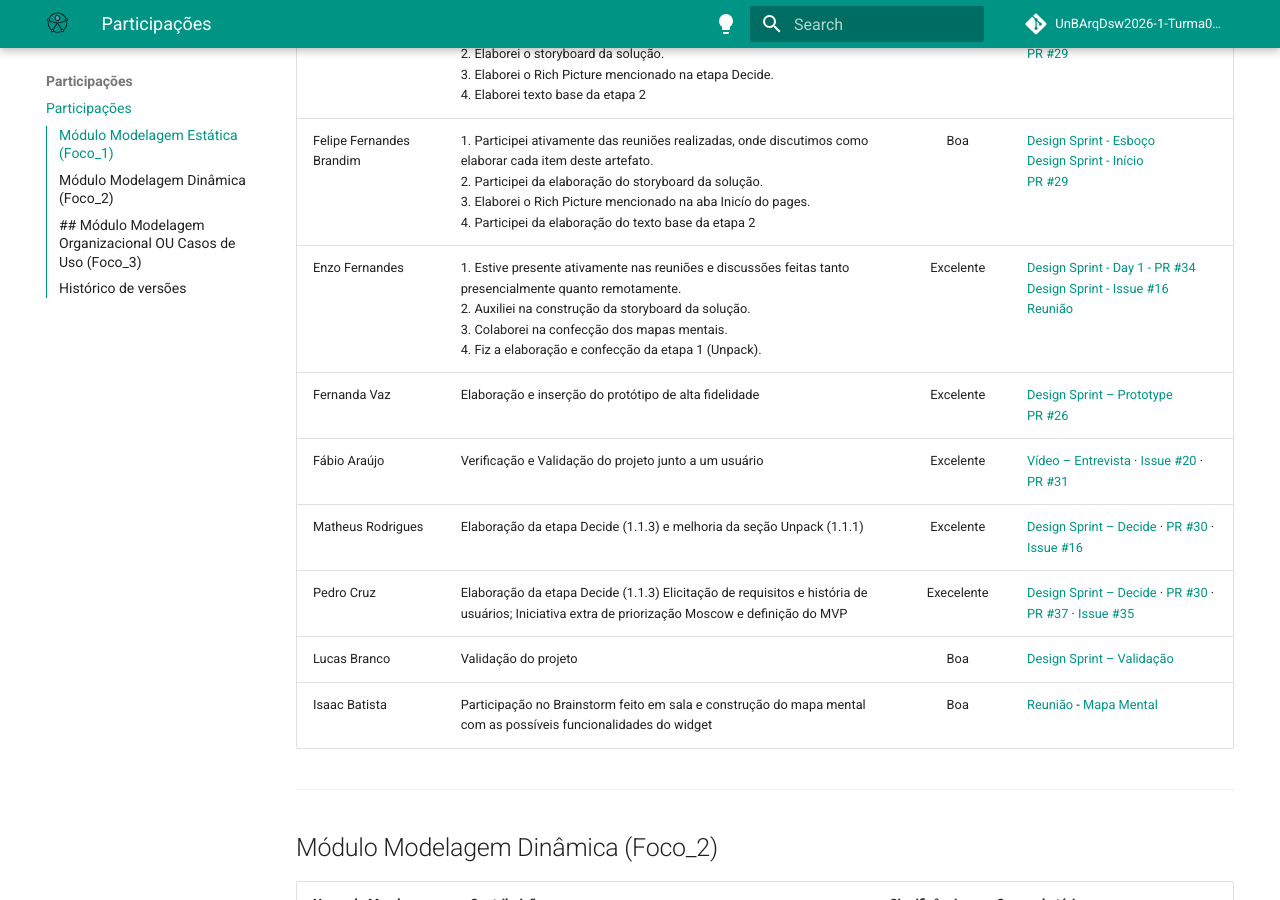
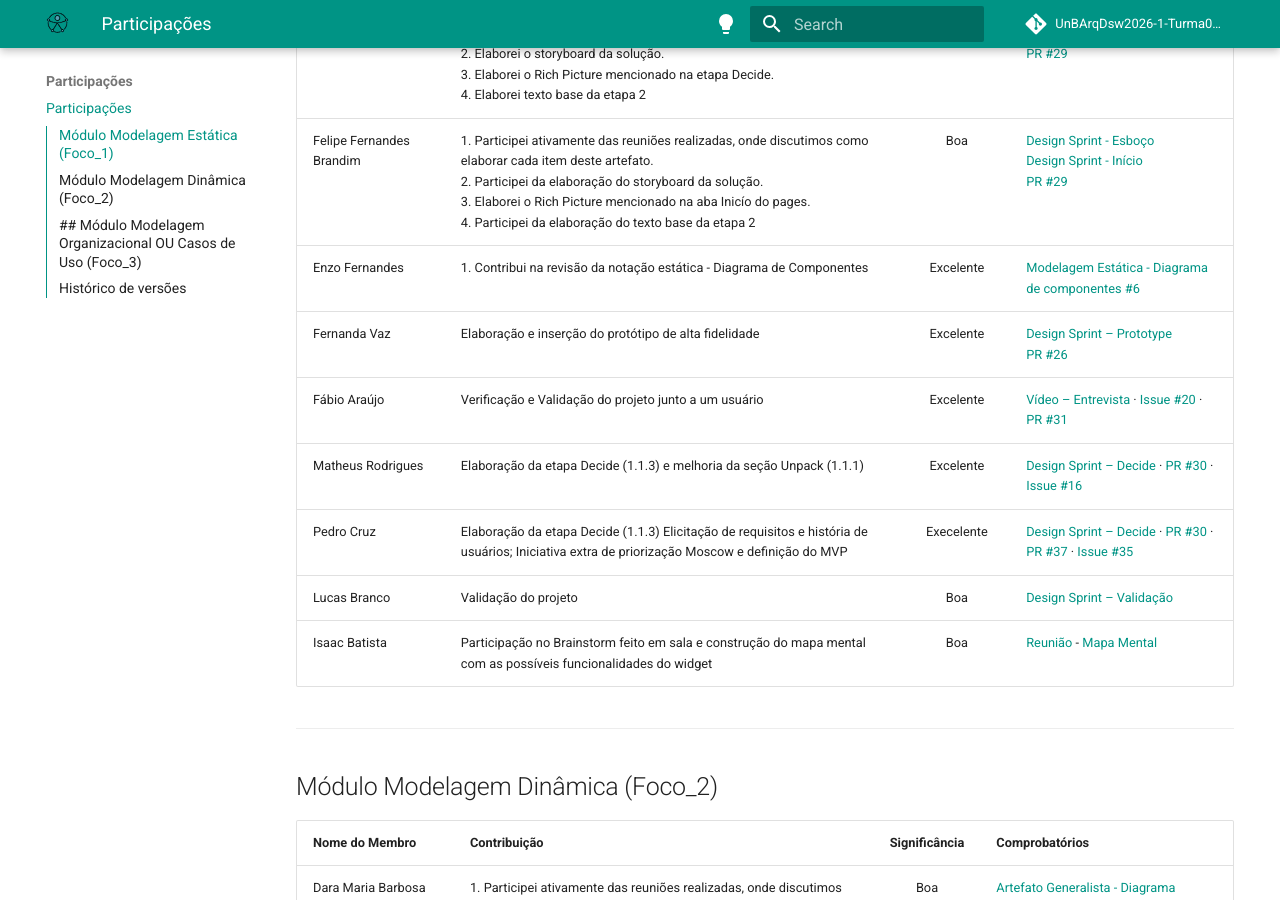
Before and after one commit to UnBArqDsw2026-1-Turma02/2026.01-T02_G4_AcessibilidadeJa_Entrega_02, an MkDocs documentation site: the page built from docs/Modelagem/2.4.ParticipacoesModelagem.md, in a window 1280 px wide and 900 px high, scrolled down 508 px. Built offline with MkDocs 1.6.1 and Material for MkDocs 9.7.7, drawn with Linux system fonts in a browser that asks for light colours; comment, search, counter and statistics services are not loaded.

Commit message:
docs: atualiza contribuições  na modelagem #6

```diff
--- a/docs/Modelagem/2.4.ParticipacoesModelagem.md
+++ b/docs/Modelagem/2.4.ParticipacoesModelagem.md
@@ -12,7 +12,7 @@ Toda a rastreabilidade do projeto está sendo feita por meio das Issues e Milest
 | :-------------------------- | :------------------------------------------------------------------------------------------------------------------------------------------------------------------------------------------------------------------------------------------------------------------------------------------ | :-----------: | :-------------------------------------------------------------------------------------------------------------------------------------------------------------------------------------------------------------------------------------------------------------------------------------------------------------------------------------------------------------------------------------------------------------------------------------------------------------------------------------- |
 | Dara Maria Barbosa de Sousa | 1. Participei ativamente das reuniões realizadas, onde discutimos como elaborar cada item deste artefato.<br>2. Elaborei o storyboard da solução.<br>3. Elaborei o Rich Picture mencionado na etapa Decide.<br>4. Elaborei texto base da etapa 2                                            |      Boa      | [Design Sprint - Esboço](https://unbarqdsw2026-1-turma02.github.io/2026.01-T02_G4_AcessibilidadeJa_Entrega_01/Base/1.1.DesignSprint.html#112-esboco-sketch)<br>[Design Sprint - Decide](https://unbarqdsw2026-1-turma02.github.io/2026.01-T02_G4_AcessibilidadeJa_Entrega_01/Base/1.1.DesignSprint.html#rich-picture)<br>[PR #29](https://github.com/UnBArqDsw2026-1-Turma02/2026.01-T02_G4_AcessibilidadeJa_Entrega_01/commit/b4ac43f11bb528ada27f38f833c0d73a383e27a4)                |
 | Felipe Fernandes Brandim    | 1. Participei ativamente das reuniões realizadas, onde discutimos como elaborar cada item deste artefato.<br>2. Participei da elaboração do storyboard da solução.<br>3. Elaborei o Rich Picture mencionado na aba Inicío do pages.<br>4. Participei da elaboração do texto base da etapa 2 |      Boa      | [Design Sprint - Esboço](https://unbarqdsw2026-1-turma02.github.io/2026.01-T02_G4_AcessibilidadeJa_Entrega_01/Base/1.1.DesignSprint.html#112-esboco-sketch)<br>[Design Sprint - Início](https://unbarqdsw2026-1-turma02.github.io/2026.01-T02_G4_AcessibilidadeJa_Entrega_01/)<br>[PR #29](https://github.com/UnBArqDsw2026-1-Turma02/2026.01-T02_G4_AcessibilidadeJa_Entrega_01/commit/b4ac43f11bb528ada27f38f833c0d73a383e27a4)                                                       |
-| Enzo Fernandes              | 1. Estive presente ativamente nas reuniões e discussões feitas tanto presencialmente quanto remotamente.<br>2. Auxiliei na construção da storyboard da solução.<br>3. Colaborei na confecção dos mapas mentais.<br>4. Fiz a elaboração e confecção da etapa 1 (Unpack).                     |   Excelente   | [Design Sprint - Day 1 - PR #34](https://github.com/UnBArqDsw2026-1-Turma02/2026.01-T02_G4_AcessibilidadeJa_Entrega_01/pull/34)<br>[Design Sprint - Issue #16](https://github.com/UnBArqDsw2026-1-Turma02/2026.01-T02_G4_AcessibilidadeJa_Entrega_01/issues/16)<br>[Reunião](https://github.com/UnBArqDsw2026-1-Turma02/2026.01-T02_G4_AcessibilidadeJa_Entrega_01/issues/1)                                                                                                            |
+| Enzo Fernandes              | 1. Contribui na revisão da notação estática - Diagrama de Componentes <br>                                                                                                                                                                                                                  |   Excelente   | [Modelagem Estática - Diagrama de componentes #6](https://github.com/UnBArqDsw2026-1-Turma02/2026.01-T02_G4_AcessibilidadeJa_Entrega_02/issues/6)<br>                                                                                                                                                                                                                                                                                                                                   |
 | Fernanda Vaz                | Elaboração e inserção do protótipo de alta fidelidade                                                                                                                                                                                                                                       |   Excelente   | [Design Sprint – Prototype](https://unbarqdsw2026-1-turma02.github.io/2026.01-T02_G4_AcessibilidadeJa_Entrega_01/Base/1.1.DesignSprint.html#114-prototype)<br>[PR #26](https://github.com/UnBArqDsw2026-1-Turma02/2026.01-T02_G4_AcessibilidadeJa_Entrega_01/pull/26)                                                                                                                                                                                                                   |
 | Fábio Araújo                | Verificação e Validação do projeto junto a um usuário                                                                                                                                                                                                                                       |   Excelente   | [Vídeo – Entrevista](https://youtu.be/2YobbkmMEFM) · [Issue #20](https://github.com/UnBArqDsw2026-1-Turma02/2026.01-T02_G4_AcessibilidadeJa_Entrega_01/issues/20) · [PR #31](https://github.com/UnBArqDsw2026-1-Turma02/2026.01-T02_G4_AcessibilidadeJa_Entrega_01/pull/31)                                                                                                                                                                                                             |
 | Matheus Rodrigues           | Elaboração da etapa Decide (1.1.3) e melhoria da seção Unpack (1.1.1)                                                                                                                                                                                                                       |   Excelente   | [Design Sprint – Decide](https://unbarqdsw2026-1-turma02.github.io/2026.01-T02_G4_AcessibilidadeJa_Entrega_01/Base/1.1.DesignSprint.html#113-decide) · [PR #30](https://github.com/UnBArqDsw2026-1-Turma02/2026.01-T02_G4_AcessibilidadeJa_Entrega_01/pull/30) · [Issue #16](https://github.com/UnBArqDsw2026-1-Turma02/2026.01-T02_G4_AcessibilidadeJa_Entrega_01/issues/16)                                                                                                           |
```
